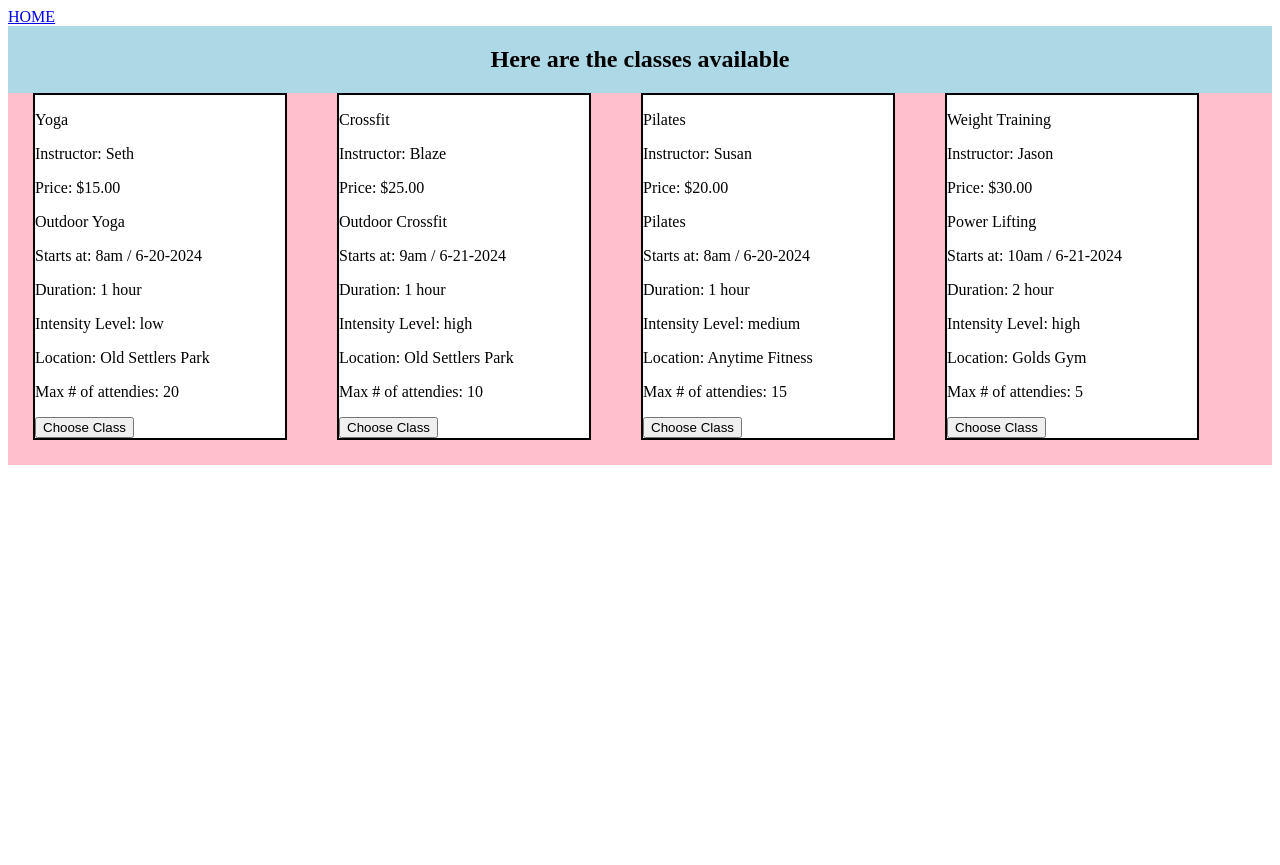
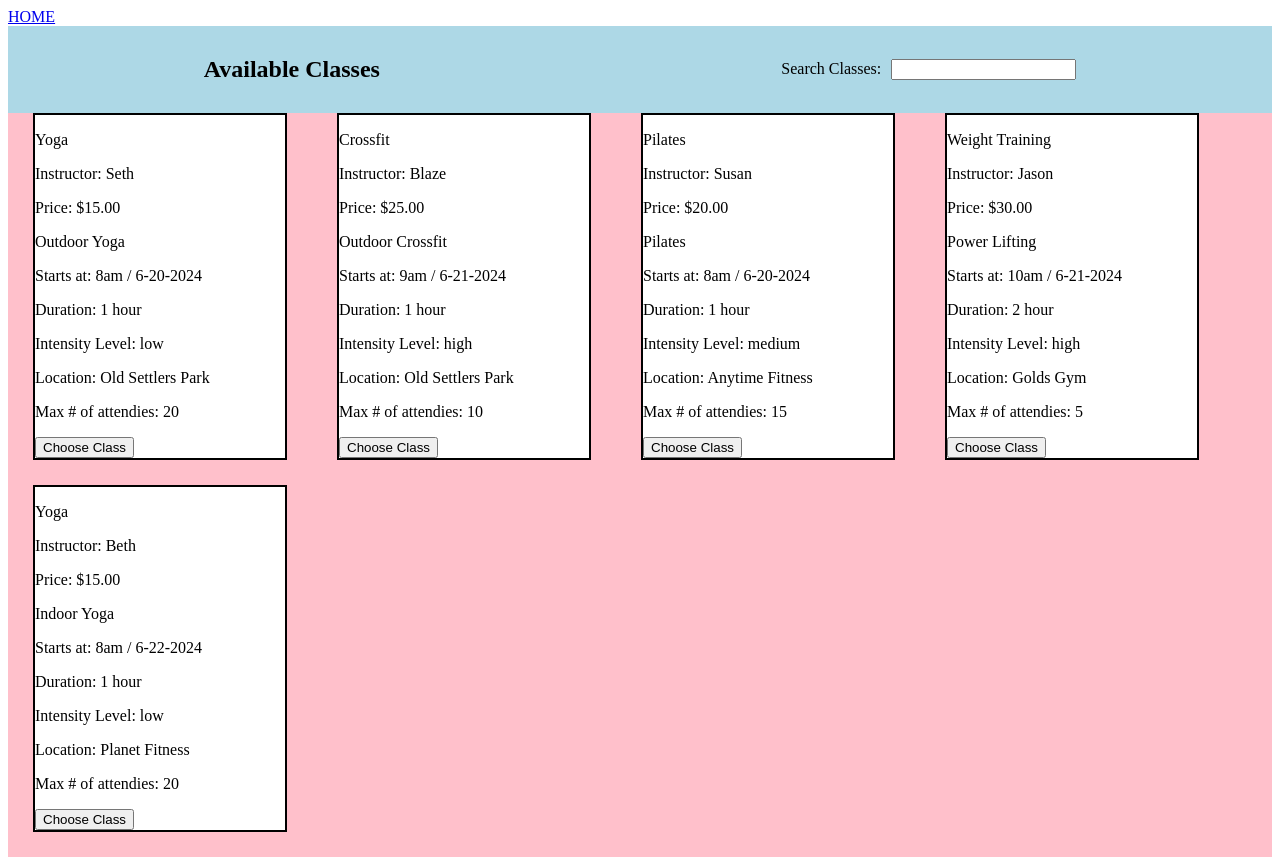
Before and after one commit to KClower/Anywhere-Fitness, a React (Vite) app: page /WorkoutList in a window 1280 px wide. Before the commit the page ends 800 px from the top, so only its background shows below. Built offline with nearby package versions, Linux system fonts and the light colour scheme.

Commit message:
created searchForm and added to workoutList

```diff
--- a/src/App.jsx
+++ b/src/App.jsx
@@ -29,7 +29,7 @@ function App() {
         <Route path="/NewAccountForm" Component={NewAccountForm} />
         <Route path="/WorkoutList" Component={WorkoutList} />
         <Route path="/WorkoutCard/:id" Component={WorkoutCard} />
-        <Route path="/JoinClassForm/:id" Component={JoinClassForm} />
+        <Route path="/JoinClassForm/" Component={JoinClassForm} />
       </Routes>
 
 
--- a/src/Components/JoinClassForm.jsx
+++ b/src/Components/JoinClassForm.jsx
@@ -4,6 +4,6 @@ export default function JoinClassForm() {
 
 
     return (
-        <h1>Hello World</h1>
+        <h2>Great Choice, you've choosen </h2>
     )
 }
--- /dev/null
+++ b/src/Components/SearchForm.jsx
@@ -0,0 +1,29 @@
+import { useState } from "react";
+import styled from "styled-components";
+
+const SearchLabel = styled.label`
+padding: 10px;
+`
+
+export default function SearchForm() {
+
+    const [searchTerm, setSearchTerm] = useState("")
+
+
+    const changeHandler = (e) => {
+        setSearchTerm(e.target.value)
+    }
+
+    return (
+        <div>
+            <form>
+                <SearchLabel>Search Classes:</SearchLabel>
+                <input
+                    type="text"
+                    value={searchTerm}
+                    onChange={changeHandler}
+                />
+            </form>
+        </div>
+    )
+}
--- a/src/Components/SignInForm.jsx
+++ b/src/Components/SignInForm.jsx
@@ -70,6 +70,7 @@ function SignInForm() {
     });
     const [buttonDisabled, setButtonDisabled] = useState(true);
     useEffect(() => {
+        console.log(credentials)
         formSchema.isValid(credentials).then((valid) => {
             setButtonDisabled(!valid);
         });
@@ -82,7 +83,8 @@ function SignInForm() {
     });
     const [showPassword, setShowPassword] = useState(false);
 
-    const toggleShowPassword = () => {
+    const toggleShowPassword = (e) => {
+        e.preventDefault();
         setShowPassword(!showPassword);
     }
 
@@ -90,13 +92,15 @@ function SignInForm() {
     const validate = (e) => {
         yup.reach(formSchema, e.target.name).validate(e.target.value)
             .then(valid => {
+                console.log("validate::valid", valid)
                 setErrorsState({
                     ...errorsState,
                     [e.target.name]: ""
                 })
             })
             .catch(err => {
-                console.log(err.errors)
+
+                console.log("validate::err", err.errors)
                 setErrorsState({
                     ...errorsState,
                     [e.target.name]: err.errors[0]
@@ -107,7 +111,7 @@ function SignInForm() {
     const changeHandler = (e) => {
 
         console.log(" sign in input changed", e.target.value);
-        // e.presist()
+        e.persist()
         validate(e)
         setCredentials({
             ...credentials,
--- a/src/Components/WorkoutList.jsx
+++ b/src/Components/WorkoutList.jsx
@@ -1,12 +1,16 @@
 import { Link } from "react-router-dom";
 import workouts from "../dummydata";
+import SearchForm from "./SearchForm";
 import styled from "styled-components";
 
-const WorkoutHeader = styled.h2`
+
+
+const WorkoutHeader = styled.div`
+display: flex;
+justify-content: space-around;
+align-items: center;
 background-color: lightblue;
-padding: 20px 0;
-margin: 0;
-text-align: center;
+padding: 10px 0px;
 `
 
 const WorkoutWrapper = styled.div`
@@ -30,7 +34,10 @@ const WorkoutList = () => {
     // const history = useHistory();
     return (
         <>
-            <WorkoutHeader>Here are the classes available</WorkoutHeader>
+            <WorkoutHeader>
+                <h2>Available Classes</h2>
+                <SearchForm />
+            </WorkoutHeader>
 
             <WorkoutWrapper>
                 {workouts.map(workout => {
--- a/src/dummydata.jsx
+++ b/src/dummydata.jsx
@@ -51,6 +51,19 @@ const workouts = [
         maxsize: "5",
         price: "30.00"
     },
+    {
+        id: 5,
+        instructor: "Beth",
+        classname: "Indoor Yoga",
+        classtime: "8am",
+        classdate: "6-22-2024",
+        classtype: "Yoga",
+        duration: "1 hour",
+        intensity: "low",
+        location: "Planet Fitness",
+        maxsize: "20",
+        price: "15.00"
+    },
 ]
 export default workouts;
 
```
